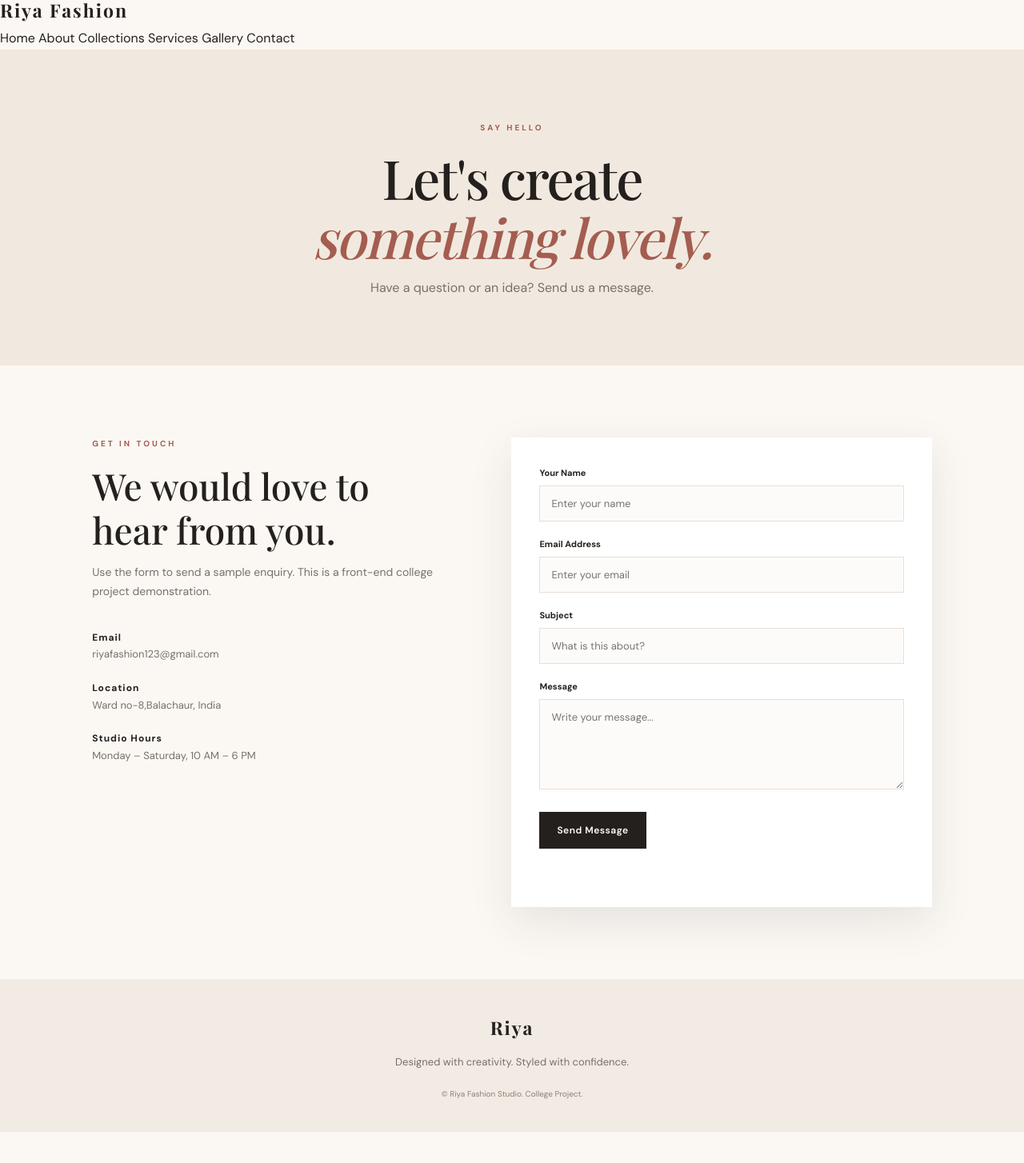
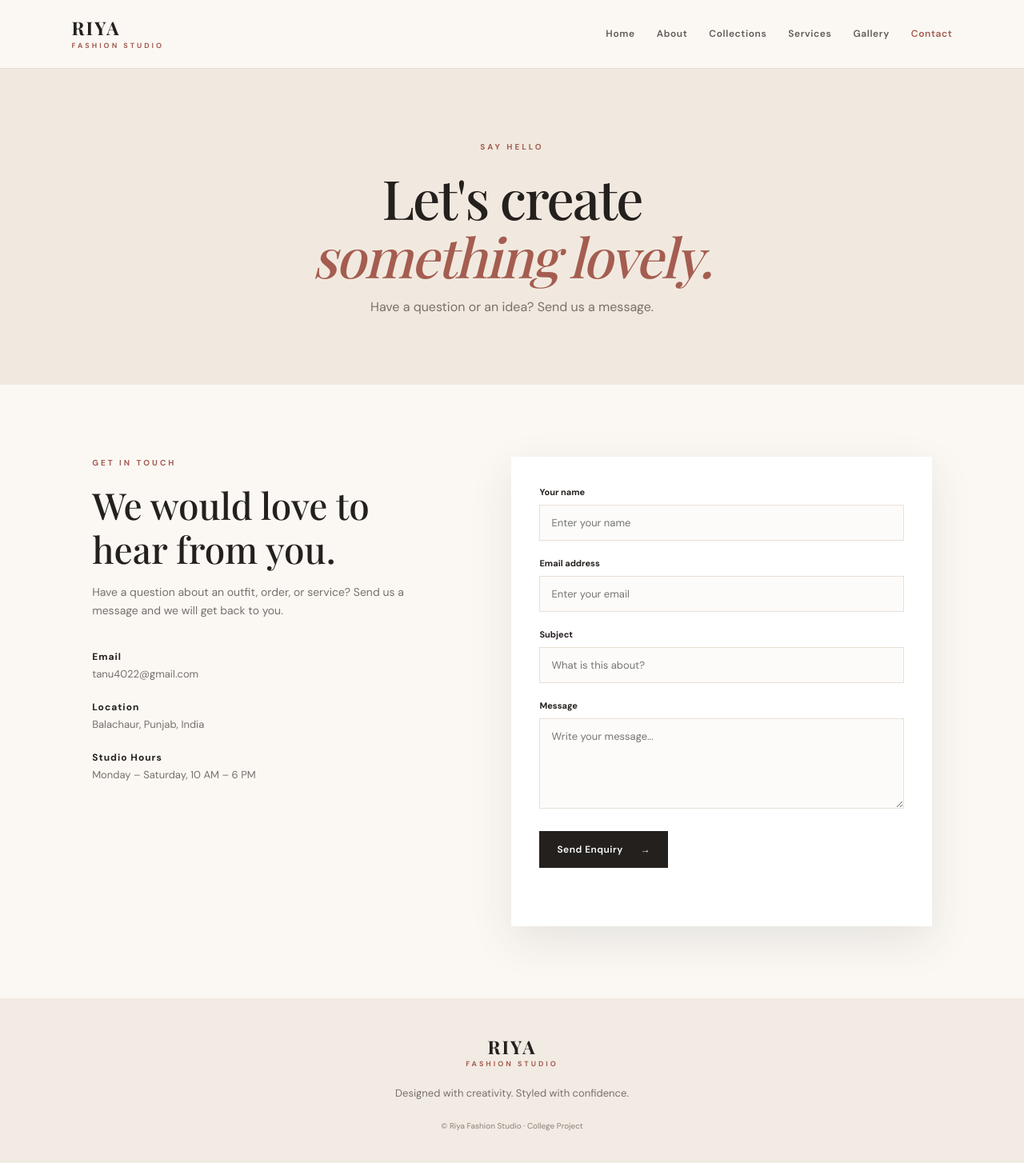
Before and after one commit to GurpreetSingh-techh/Riya-Fashion-studio, a plain HTML site: page contact.html in a window 1280 px wide. Shown: the whole page at 80% size. Before the commit the page ends 1415 px from the top, so only its background shows below. Drawn offline with nearby package versions, Linux system fonts and the light colour scheme; a web font is replaced by a local one.

Commit message:
Update contact.html

```diff
--- a/contact.html
+++ b/contact.html
@@ -3,18 +3,15 @@
 <head>
 <meta charset="UTF-8">
 <meta name="viewport" content="width=device-width, initial-scale=1.0">
-    <title>Contact | ÉLAN Fashion Studio</title>
+<title>Contact | Riya Fashion Studio</title>
 <link rel="stylesheet" href="css/style.css">
 </head>
-
 <body>
 
-<header class="header">
-    <a class="logo" href="index.html">Riya Fashion <span></span></a>
-
-    <button class="menu-btn" onclick="toggleMenu()">☰</button>
-
-    <nav id="navigation">
+<header class="site-header">
+<a class="logo" href="index.html">RIYA<span>FASHION STUDIO</span></a>
+<button class="menu-btn" type="button" aria-label="Toggle navigation" aria-expanded="false" aria-controls="navigation">☰</button>
+<nav id="navigation" class="navigation">
 <a href="index.html">Home</a>
 <a href="about.html">About</a>
 <a href="collections.html">Collections</a>
@@ -25,7 +22,6 @@
 </header>
 
 <main>
-
 <section class="page-banner">
 <p class="eyebrow">SAY HELLO</p>
 <h1>Let's create<br><em>something lovely.</em></h1>
@@ -33,61 +29,46 @@
 </section>
 
 <section class="contact-layout section">
-
 <div>
 <p class="eyebrow">GET IN TOUCH</p>
 <h2>We would love to hear from you.</h2>
-            <p>Use the form to send a sample enquiry. This is a front-end college project demonstration.</p>
+<p>Have a question about an outfit, order, or service? Send us a message and we will get back to you.</p>
 
 <div class="contact-info">
-                <p>
-                    <strong>Email</strong><br>
-                    riyafashion123@gmail.com
-                </p>
-
-                <p>
-                    <strong>Location</strong><br>
-                    Ward no-8,Balachaur, India
-                </p>
-
-                <p>
-                    <strong>Studio Hours</strong><br>
-                    Monday – Saturday, 10 AM – 6 PM
-                </p>
+<p><strong>Email</strong><br>tanu4022@gmail.com</p>
+<p><strong>Location</strong><br>Balachaur, Punjab, India</p>
+<p><strong>Studio Hours</strong><br>Monday – Saturday, 10 AM – 6 PM</p>
 </div>
 </div>
 
-        <form class="contact-form" onsubmit="submitForm(event)">
+<form class="contact-form" id="contact-form" action="https://formsubmit.co/tanu4022@gmail.com" method="POST">
+<input type="hidden" name="_subject" value="New enquiry from Riya Fashion Studio">
+<input type="hidden" name="_template" value="table">
 
-            <label for="name">Your Name</label>
-            <input id="name" type="text" placeholder="Enter your name" required>
+<label for="name">Your name</label>
+<input id="name" name="name" type="text" placeholder="Enter your name" autocomplete="name" required>
 
-            <label for="riyu23@gmail.com">Email Address</label>
-            <input id="email" type="email" placeholder="Enter your email" required>
+<label for="email">Email address</label>
+<input id="email" name="email" type="email" placeholder="Enter your email" autocomplete="email" required>
 
 <label for="subject">Subject</label>
-            <input id="subject" type="text" placeholder="What is this about?" required>
+<input id="subject" name="subject" type="text" placeholder="What is this about?" required>
 
 <label for="message">Message</label>
-            <textarea id="message" rows="5" placeholder="Write your message..." required></textarea>
+<textarea id="message" name="message" rows="5" placeholder="Write your message..." required></textarea>
 
-            <button class="btn" type="submit">Send Message</button>
-
-            <p id="form-message" class="form-message"></p>
-
+<button class="btn" type="submit">Send Enquiry <span>→</span></button>
+<p id="form-message" class="form-message" role="status" aria-live="polite"></p>
 </form>
-
 </section>
-
 </main>
 
 <footer class="footer">
-    <a class="logo" href="index.html">Riya<span></span></a>
+<a class="logo" href="index.html">RIYA<span>FASHION STUDIO</span></a>
 <p>Designed with creativity. Styled with confidence.</p>
-    <small>© <span class="year"></span> Riya Fashion Studio. College Project.</small>
+<small>© <span class="year"></span> Riya Fashion Studio · College Project</small>
 </footer>
 
 <script src="js/script.js"></script>
-
 </body>
 </html>
```
Lines whose indentation alone changed are shown as unchanged.
